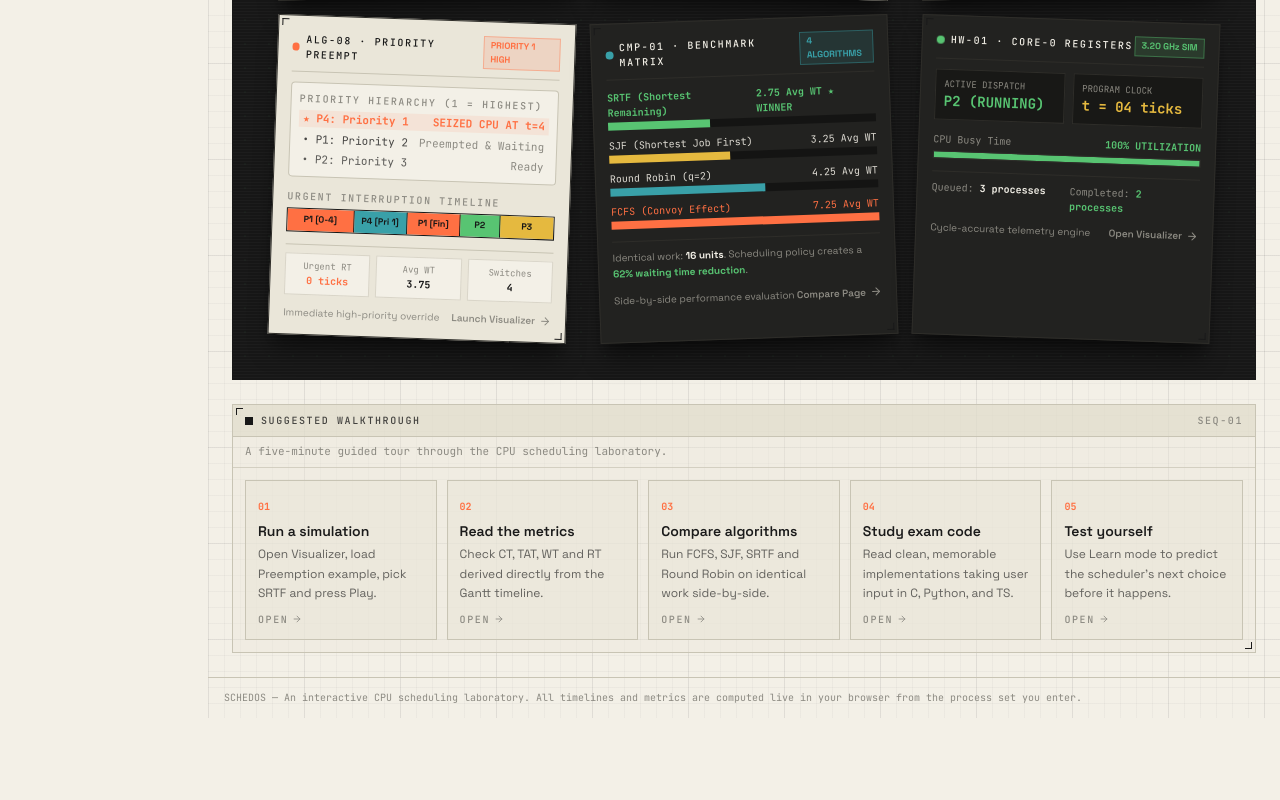
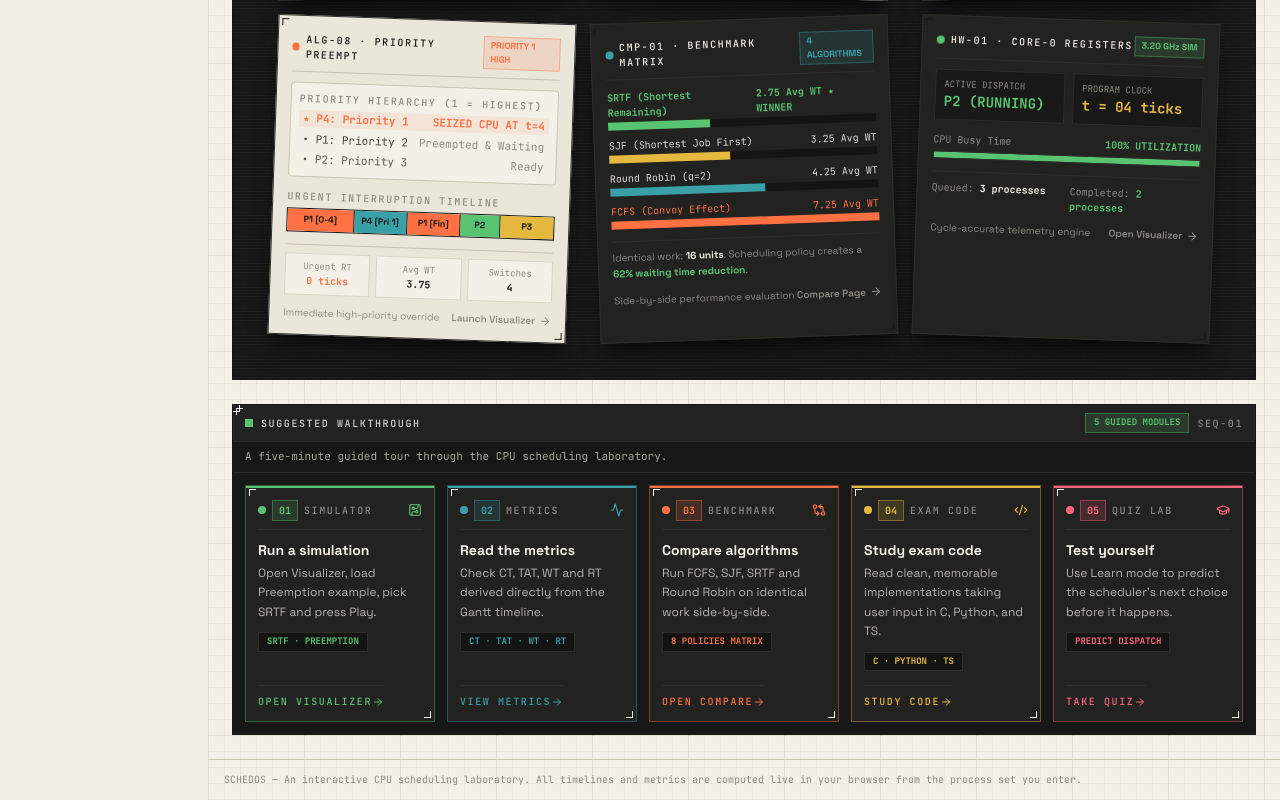
Before and after one commit to fardinhossain/SchedOS, a React (Vite) app: page / in a window 1280 px wide. Shown: the part 1473-2273 px from the top of the page. Before the commit the page ends 2191 px from the top, so only its background shows below. Built offline with nearby package versions, Linux system fonts and the light colour scheme.

Commit message:
feat(ui): redesign Suggested Walkthrough section to be colorful and match dashboard terminal theme

```diff
--- a/src/pages/Home.tsx
+++ b/src/pages/Home.tsx
@@ -7,12 +7,14 @@
  */
 import { useMemo } from 'react';
 import {
+  Activity,
   ArrowRight,
   BookOpen,
   ChevronDown,
   CircuitBoard,
   Code2,
   GitCompareArrows,
+  GraduationCap,
   Info,
   ListTree,
   Play,
@@ -38,6 +40,95 @@ const DOORS: { page: PageId; code: string; label: string; icon: React.ReactNode
   { page: 'code', code: '04', label: 'Code Examples', icon: <Code2 className="h-4 w-4" /> },
   { page: 'learn', code: '05', label: 'Learn', icon: <BookOpen className="h-4 w-4" /> },
   { page: 'about', code: '06', label: 'About', icon: <Info className="h-4 w-4" /> },
+];
+
+/** Guided walkthrough steps with distinct laboratory accents. */
+const WALKTHROUGH_STEPS = [
+  {
+    step: '01',
+    category: 'SIMULATOR',
+    title: 'Run a simulation',
+    body: 'Open Visualizer, load Preemption example, pick SRTF and press Play.',
+    page: 'visualizer' as PageId,
+    icon: CircuitBoard,
+    accentColor: 'text-crt',
+    hoverColor: 'group-hover:text-crt',
+    borderClass: 'border-crt/40 hover:border-crt',
+    badgeClass: 'border-crt/40 bg-crt/15 text-crt',
+    glowShadow: 'hover:shadow-lg hover:shadow-crt/20',
+    topBar: 'bg-crt',
+    dotBg: 'bg-crt',
+    tag: 'SRTF · PREEMPTION',
+    actionText: 'Open Visualizer',
+  },
+  {
+    step: '02',
+    category: 'METRICS',
+    title: 'Read the metrics',
+    body: 'Check CT, TAT, WT and RT derived directly from the Gantt timeline.',
+    page: 'visualizer' as PageId,
+    icon: Activity,
+    accentColor: 'text-electric',
+    hoverColor: 'group-hover:text-electric',
+    borderClass: 'border-electric/40 hover:border-electric',
+    badgeClass: 'border-electric/40 bg-electric/15 text-electric',
+    glowShadow: 'hover:shadow-lg hover:shadow-electric/20',
+    topBar: 'bg-electric',
+    dotBg: 'bg-electric',
+    tag: 'CT · TAT · WT · RT',
+    actionText: 'View Metrics',
+  },
+  {
+    step: '03',
+    category: 'BENCHMARK',
+    title: 'Compare algorithms',
+    body: 'Run FCFS, SJF, SRTF and Round Robin on identical work side-by-side.',
+    page: 'compare' as PageId,
+    icon: GitCompareArrows,
+    accentColor: 'text-signal',
+    hoverColor: 'group-hover:text-signal',
+    borderClass: 'border-signal/40 hover:border-signal',
+    badgeClass: 'border-signal/40 bg-signal/15 text-signal',
+    glowShadow: 'hover:shadow-lg hover:shadow-signal/20',
+    topBar: 'bg-signal',
+    dotBg: 'bg-signal',
+    tag: '8 POLICIES MATRIX',
+    actionText: 'Open Compare',
+  },
+  {
+    step: '04',
+    category: 'EXAM CODE',
+    title: 'Study exam code',
+    body: 'Read clean, memorable implementations taking user input in C, Python, and TS.',
+    page: 'code' as PageId,
+    icon: Code2,
+    accentColor: 'text-machine',
+    hoverColor: 'group-hover:text-machine',
+    borderClass: 'border-machine/40 hover:border-machine',
+    badgeClass: 'border-machine/40 bg-machine/15 text-machine',
+    glowShadow: 'hover:shadow-lg hover:shadow-machine/20',
+    topBar: 'bg-machine',
+    dotBg: 'bg-machine',
+    tag: 'C · PYTHON · TS',
+    actionText: 'Study Code',
+  },
+  {
+    step: '05',
+    category: 'QUIZ LAB',
+    title: 'Test yourself',
+    body: 'Use Learn mode to predict the scheduler’s next choice before it happens.',
+    page: 'learn' as PageId,
+    icon: GraduationCap,
+    accentColor: 'text-rose-400',
+    hoverColor: 'group-hover:text-rose-400',
+    borderClass: 'border-rose-400/40 hover:border-rose-400',
+    badgeClass: 'border-rose-400/40 bg-rose-400/15 text-rose-400',
+    glowShadow: 'hover:shadow-lg hover:shadow-rose-400/20',
+    topBar: 'bg-rose-400',
+    dotBg: 'bg-rose-400',
+    tag: 'PREDICT DISPATCH',
+    actionText: 'Take Quiz',
+  },
 ];
 
 export function Home({ onNavigate, onSelectAlgorithm }: HomeProps) {
@@ -681,57 +772,69 @@ export function Home({ onNavigate, onSelectAlgorithm }: HomeProps) {
       <Panel
         title="Suggested Walkthrough"
         code="SEQ-01"
+        tone="dark"
         note="A five-minute guided tour through the CPU scheduling laboratory."
+        actions={
+          <span className="border border-crt/40 bg-crt/15 px-2 py-0.5 font-mono text-[9px] font-bold text-crt">
+            5 GUIDED MODULES
+          </span>
+        }
       >
-        <ol className="grid gap-2.5 sm:grid-cols-2 lg:grid-cols-5">
-          {[
-            {
-              step: '01',
-              title: 'Run a simulation',
-              body: 'Open Visualizer, load Preemption example, pick SRTF and press Play.',
-              page: 'visualizer' as PageId,
-            },
-            {
-              step: '02',
-              title: 'Read the metrics',
-              body: 'Check CT, TAT, WT and RT derived directly from the Gantt timeline.',
-              page: 'visualizer' as PageId,
-            },
-            {
-              step: '03',
-              title: 'Compare algorithms',
-              body: 'Run FCFS, SJF, SRTF and Round Robin on identical work side-by-side.',
-              page: 'compare' as PageId,
-            },
-            {
-              step: '04',
-              title: 'Study exam code',
-              body: 'Read clean, memorable implementations taking user input in C, Python, and TS.',
-              page: 'code' as PageId,
-            },
-            {
-              step: '05',
-              title: 'Test yourself',
-              body: 'Use Learn mode to predict the scheduler’s next choice before it happens.',
-              page: 'learn' as PageId,
-            },
-          ].map((item) => (
-            <li key={item.step}>
+        <ol className="grid gap-3 sm:grid-cols-2 lg:grid-cols-5">
+          {WALKTHROUGH_STEPS.map((item) => {
+            const Icon = item.icon;
+            return (
+              <li key={item.step} className="h-full">
                 <button
                   type="button"
                   onClick={() => onNavigate(item.page)}
-                className="group h-full w-full border border-rule bg-bone-2/60 p-3 text-left transition-colors hover:border-ink hover:bg-bone-3/60"
+                  className={[
+                    'group registered relative flex h-full w-full flex-col justify-between overflow-hidden border bg-ink-2 p-3 text-left transition-all duration-300 hover:scale-[1.02] hover:shadow-xl',
+                    item.borderClass,
+                    item.glowShadow,
+                  ].join(' ')}
                 >
-                <span className="tabular text-[10px] font-bold text-signal">{item.step}</span>
-                <p className="mt-1 text-sm font-semibold">{item.title}</p>
-                <p className="mt-1 text-xs leading-relaxed text-text/65">{item.body}</p>
-                <span className="label mt-2 flex items-center gap-1 text-muted-2 transition-colors group-hover:text-ink">
-                  Open
-                  <ArrowRight aria-hidden="true" className="h-2.5 w-2.5" />
+                  {/* Top glowing accent stripe */}
+                  <div className={['absolute top-0 left-0 right-0 h-[2px]', item.topBar].join(' ')} />
+
+                  <div>
+                    {/* Header: LED, step badge, category, and icon */}
+                    <div className="flex items-center justify-between gap-1 border-b border-ink-3 pb-2 pt-0.5">
+                      <div className="flex items-center gap-1.5 min-w-0">
+                        <span className={['h-2 w-2 rounded-full blink shrink-0', item.dotBg].join(' ')} />
+                        <span className={['tabular text-[10px] font-bold px-1.5 py-0.5 border', item.badgeClass].join(' ')}>
+                          {item.step}
                         </span>
+                        <span className="label text-[9px] text-muted-2 truncate">{item.category}</span>
+                      </div>
+                      <Icon className={['h-3.5 w-3.5 shrink-0 transition-transform group-hover:scale-110', item.accentColor].join(' ')} />
+                    </div>
+
+                    {/* Step Title & Description */}
+                    <h3 className={['mt-2.5 text-sm font-bold text-bone transition-colors', item.hoverColor].join(' ')}>
+                      {item.title}
+                    </h3>
+                    <p className="mt-1 text-xs leading-relaxed text-bone/70">
+                      {item.body}
+                    </p>
+
+                    {/* Feature highlight chip */}
+                    <div className="mt-2.5 inline-flex items-center border border-ink-3 bg-black/40 px-2 py-0.5 font-mono text-[9px]">
+                      <span className={['font-semibold', item.accentColor].join(' ')}>{item.tag}</span>
+                    </div>
+                  </div>
+
+                  {/* Action Link Footer */}
+                  <div className="mt-3.5 border-t border-ink-3 pt-2">
+                    <div className={['label flex items-center justify-between text-[10px] transition-colors', item.accentColor].join(' ')}>
+                      <span>{item.actionText}</span>
+                      <ArrowRight aria-hidden="true" className="h-3 w-3 transition-transform group-hover:translate-x-1" />
+                    </div>
+                  </div>
                 </button>
               </li>
-          ))}
+            );
+          })}
         </ol>
       </Panel>
     </div>
```
Lines whose indentation alone changed are shown as unchanged.
